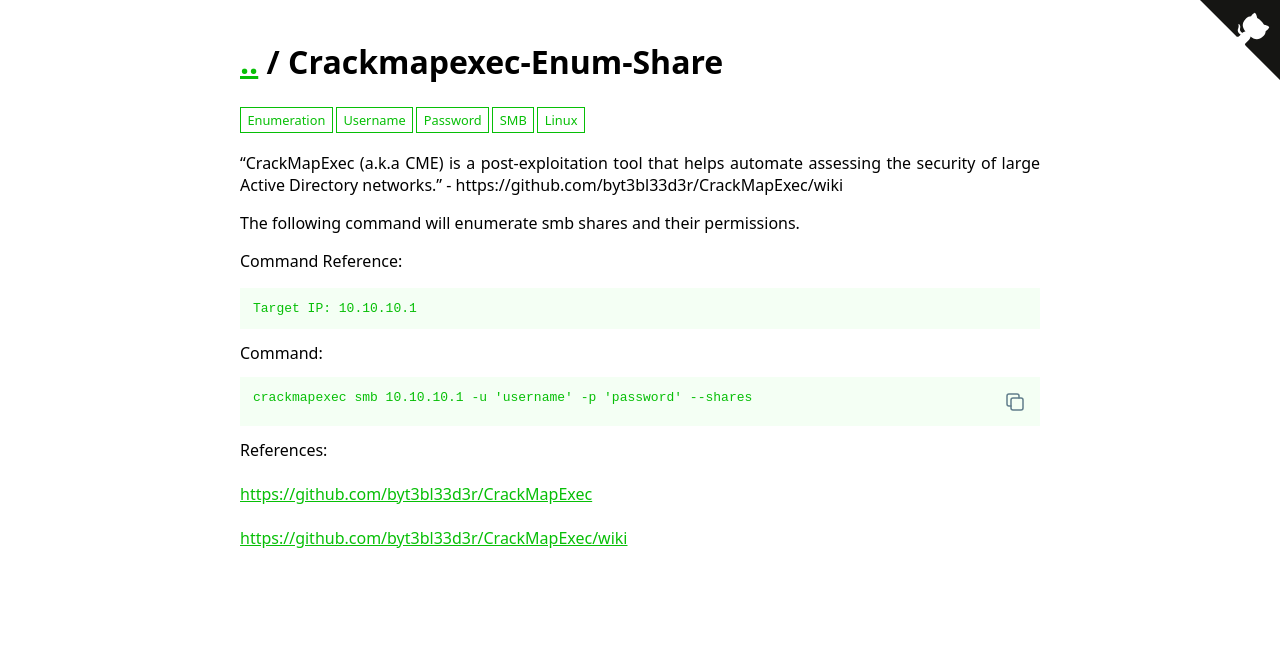
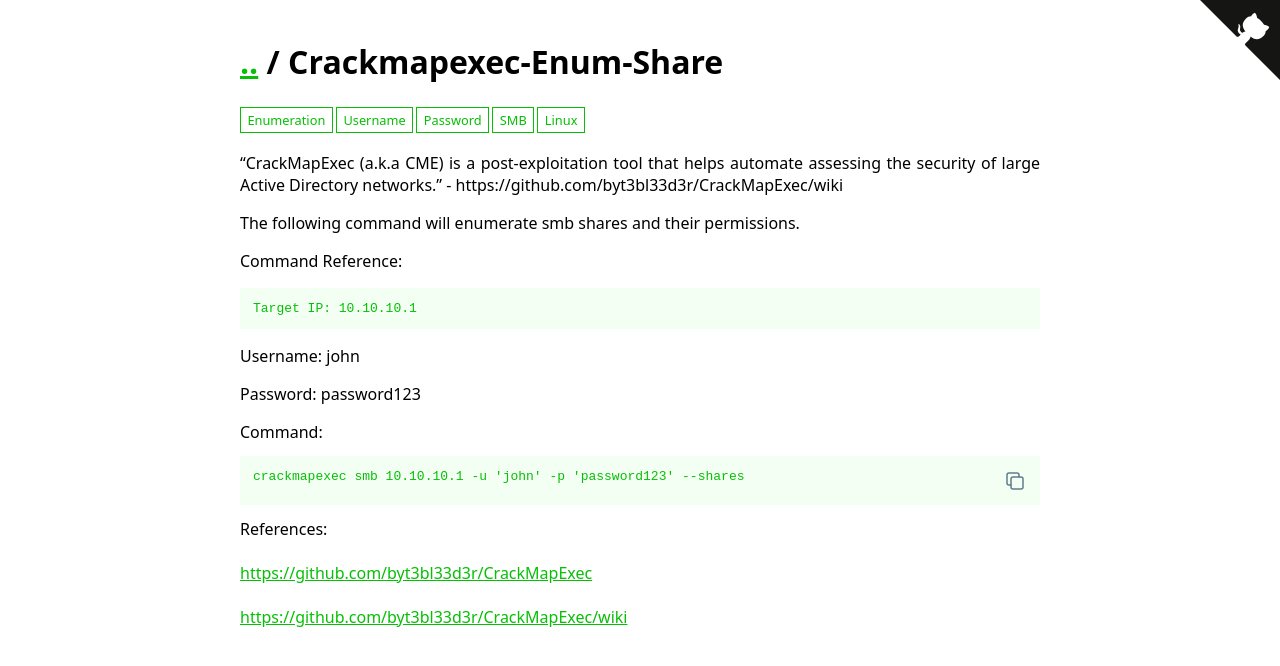
Before and after one commit to WADComs/WADComs.github.io, a Jekyll site: the page built from _wadcoms/Crackmapexec-Enum-Share.md, in a window 1280 px wide. Shown: the top 666 px of the page. Built offline with Jekyll 4.4.1, drawn with Linux system fonts in a browser that asks for light colours.

Commit message:
Fixed CME SMB enum

```diff
--- a/_wadcoms/Crackmapexec-Enum-Share.md
+++ b/_wadcoms/Crackmapexec-Enum-Share.md
@@ -8,8 +8,12 @@ description: |
 
   	Target IP: 10.10.10.1
 
+    Username: john
+
+    Password: password123
+
 command: |
-  crackmapexec smb 10.10.10.1 -u 'username' -p 'password' --shares
+  crackmapexec smb 10.10.10.1 -u 'john' -p 'password123' --shares
 items:
   - Username
   - Password
```
